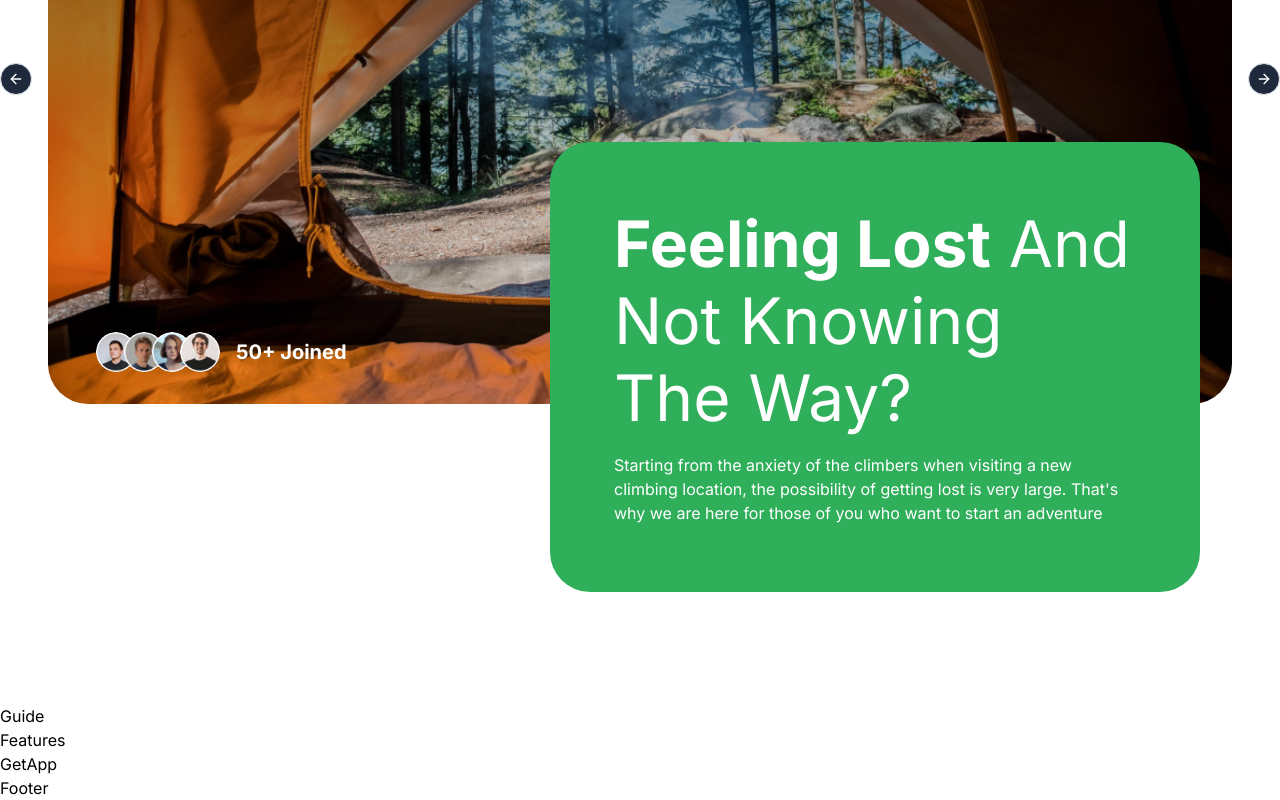
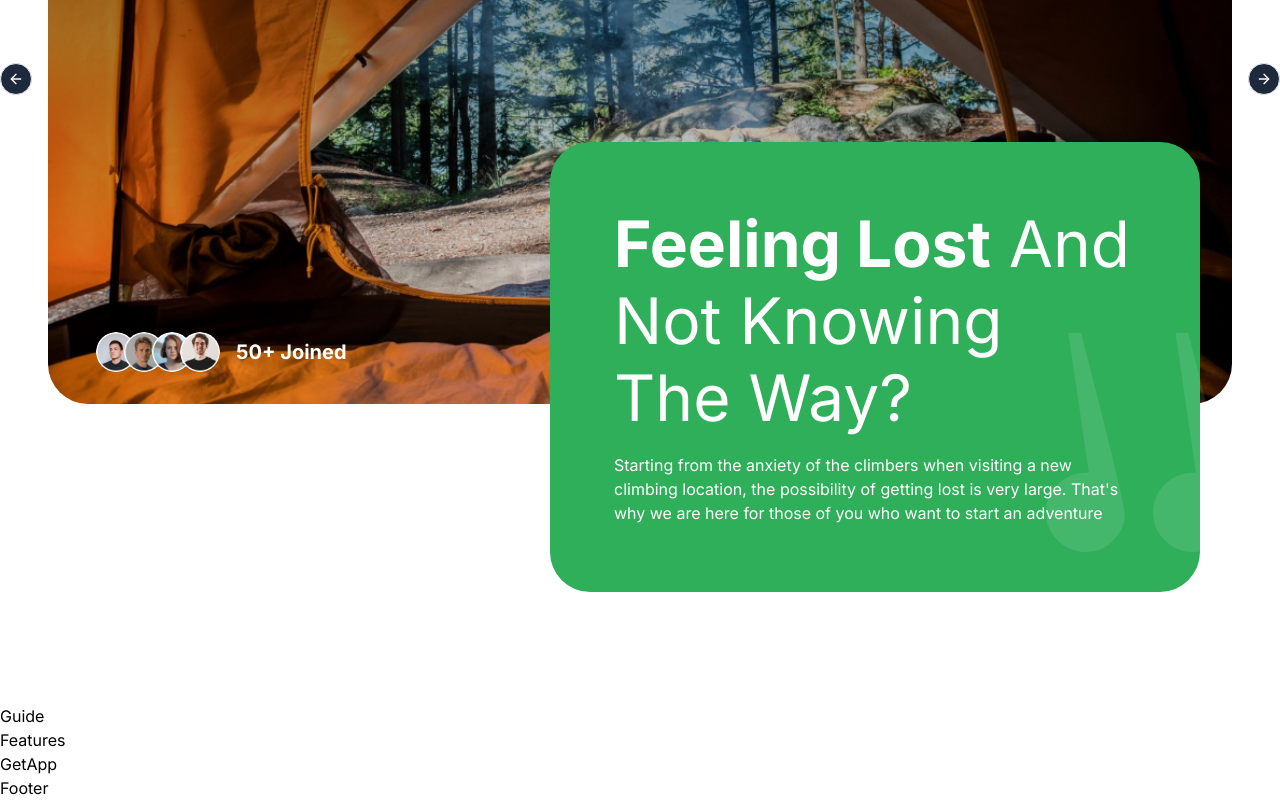
Before and after one commit to NirajMalokar21/travela-app, a Next.js app: page / in a window 1280 px wide. Shown: the part 1282-2082 px from the top of the page. Built offline with nearby package versions, Linux system fonts and the light colour scheme.

Commit message:
Add  quotes to green box in camp

```diff
--- a/components/Camp.tsx
+++ b/components/Camp.tsx
@@ -108,6 +108,13 @@ const Camp = () => {
           possibility of getting lost is very large. That&apos;s why we are here for those of you who
           want to start an adventure
         </p>
+        <Image
+            src="/quote.svg"
+            alt="camp-2"
+            width={186}
+            height={219}
+            className="camp-quote"
+          />
       </div>
 
     </section>
```
